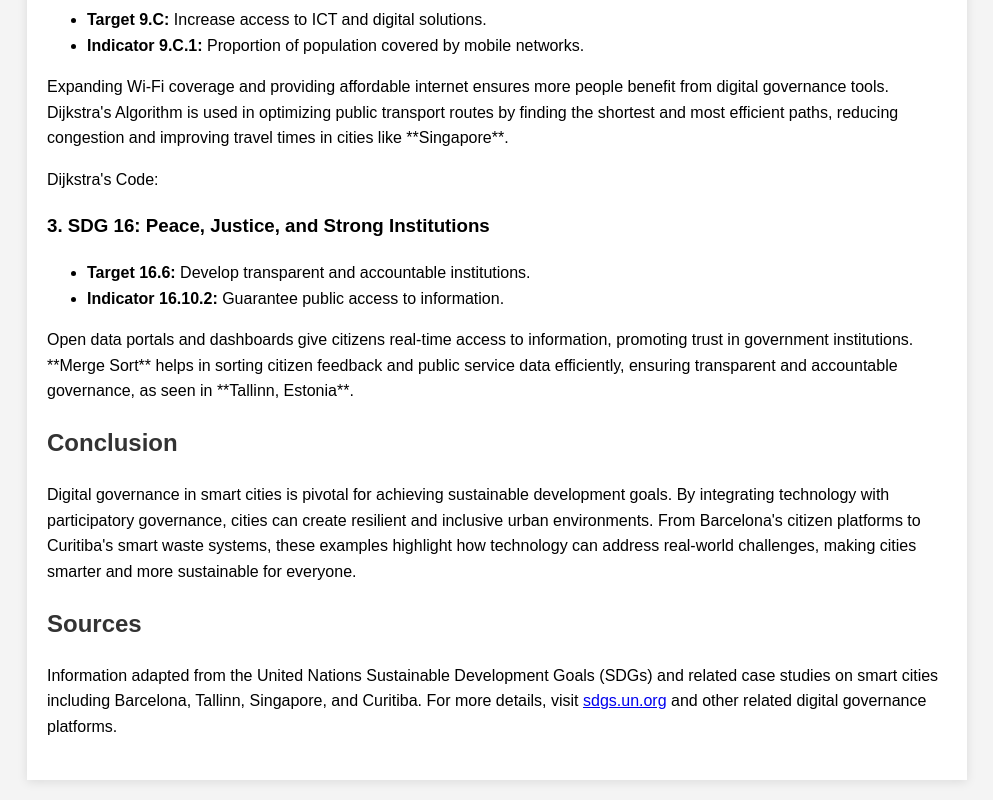
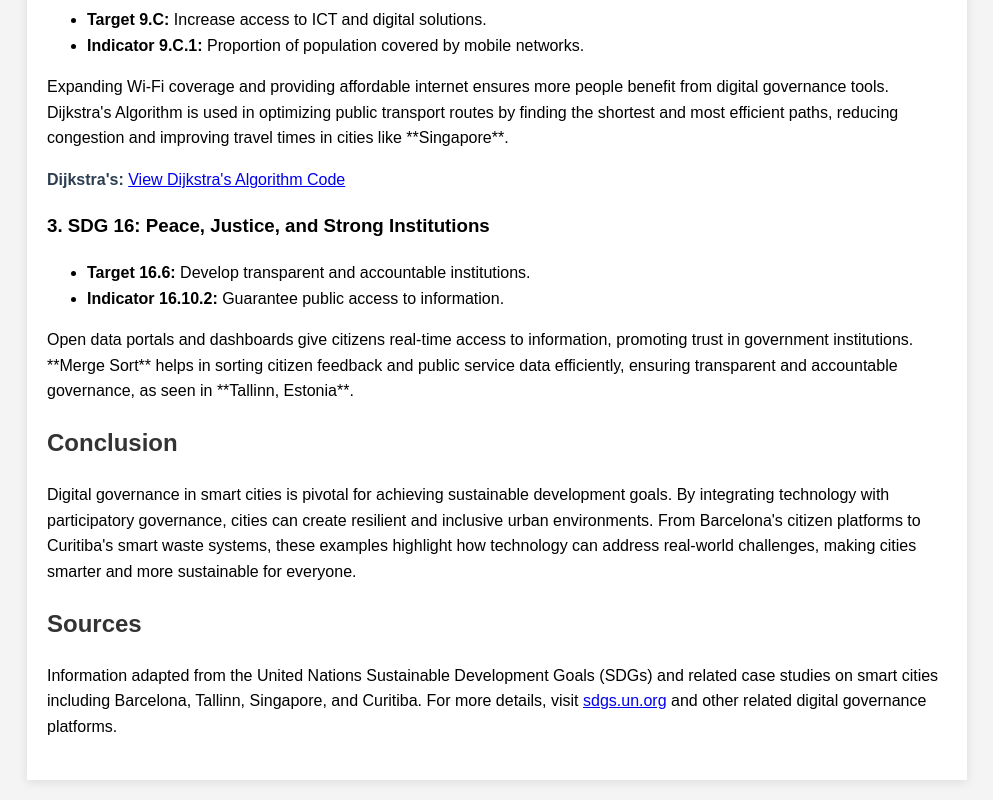
Before and after one commit to Sushant-RM/SURYANAGAR.github.to, a plain HTML site: page sushant_business_case_study.html in a window 1280 px wide. Shown: the part 1811-2611 px from the top of the page, without its empty margins (143-1136 px from the left). Drawn offline with Linux system fonts and the light colour scheme.

Commit message:
Update sushant_business_case_study.html

```diff
--- a/sushant_business_case_study.html
+++ b/sushant_business_case_study.html
@@ -119,7 +119,9 @@
         <li><strong>Indicator 9.C.1:</strong> Proportion of population covered by mobile networks.</li>
     </ul>
     <p>Expanding Wi-Fi coverage and providing affordable internet ensures more people benefit from digital governance tools. Dijkstra's Algorithm is used in optimizing public transport routes by finding the shortest and most efficient paths, reducing congestion and improving travel times in cities like **Singapore**.</p>
-    <p>Dijkstra's Code:<a href="dijkstra.cpp" target="_blank" class="button"></a></p>
+<p><span style="font-weight: bold; color: #2c3e50;">Dijkstra's:</span>
+    <a href="dijkstra.cpp" target="_blank" class="button">View Dijkstra's Algorithm Code</a>
+</p>
 
     <h3>3. SDG 16: Peace, Justice, and Strong Institutions</h3>
     <ul>
```
